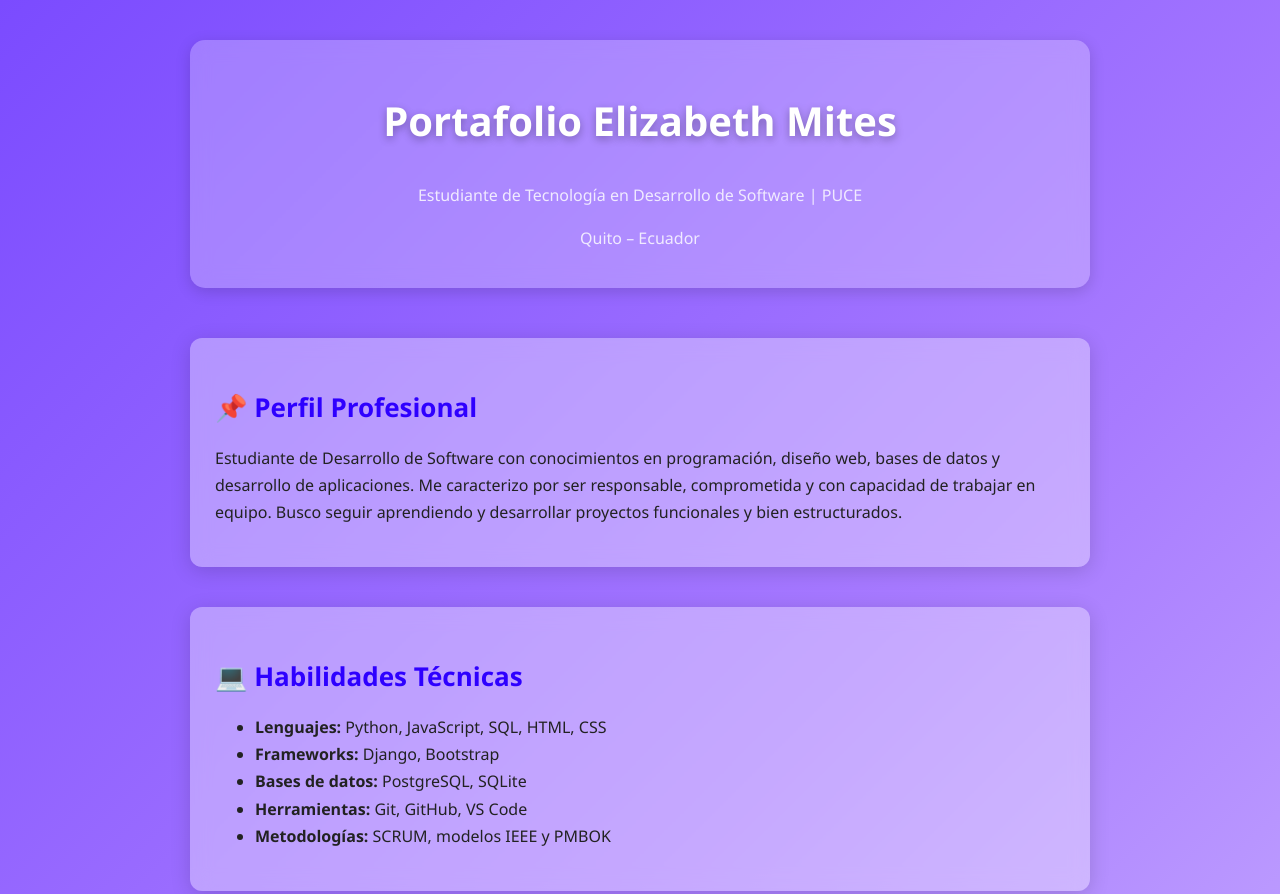
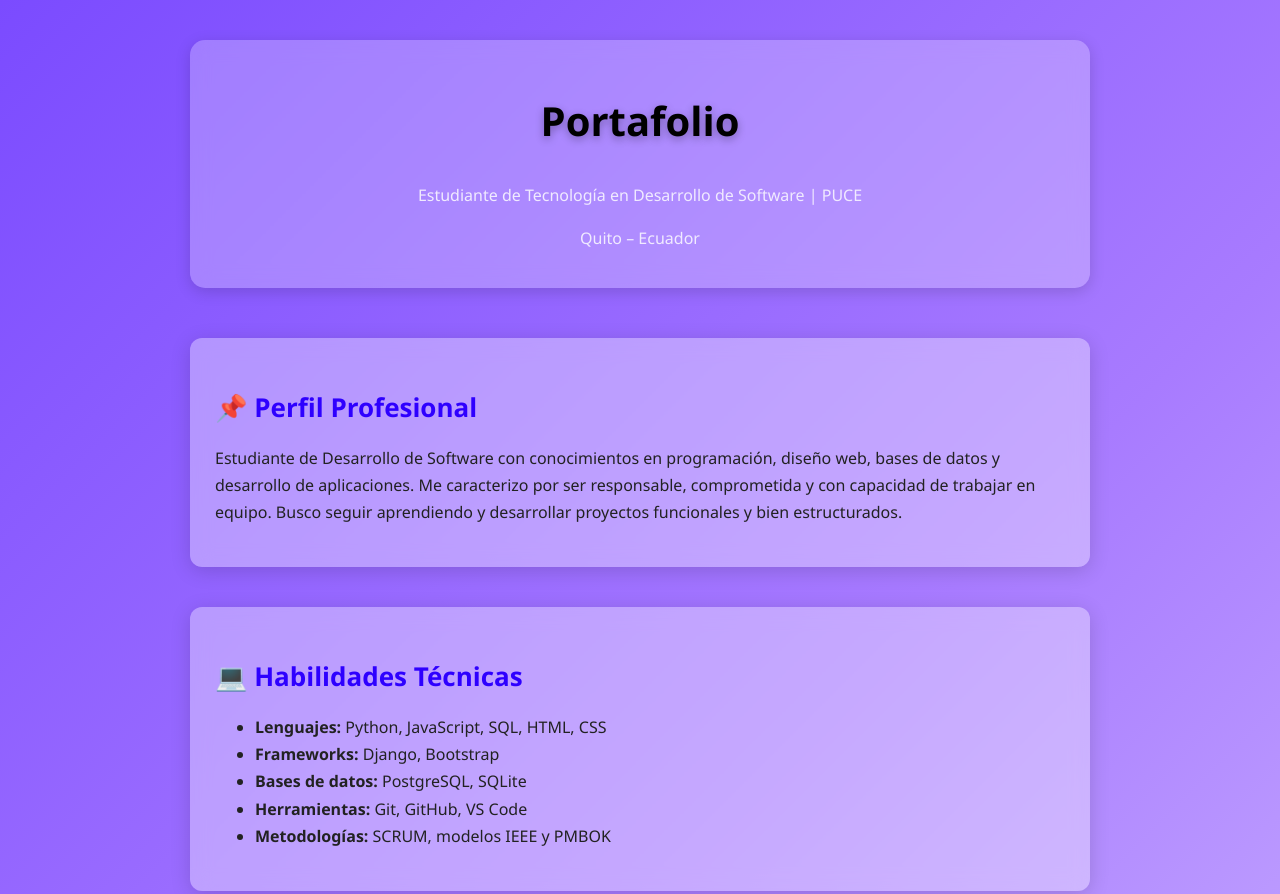
Before and after one commit to elizabeth27256/PORTAFOLIO, a plain HTML site: page index.html in a window 1280 px wide. Shown: the top 894 px of the page. Drawn offline with Linux system fonts and the light colour scheme.

Commit message:
Portafolio

```diff
--- a/index.html
+++ b/index.html
@@ -2,7 +2,7 @@
 <html lang="es">
 <head>
     <meta charset="UTF-8">
-    <title>Portafolio de Elizabeth Mites</title>
+    <title>Portafolio Elizabeth Mites</title>
     <link rel="stylesheet" href="styles.css">
 </head>
 <body>
@@ -10,7 +10,7 @@
 <div class="container">
 
     <div class="header">
-        <h1>Portafolio Elizabeth Mites</h1>
+        <h1>Portafolio</h1>
         <p>Estudiante de Tecnología en Desarrollo de Software | PUCE</p>
         <p>Quito – Ecuador</p>
     </div>
--- a/styles.css
+++ b/styles.css
@@ -34,7 +34,7 @@ body {
 
 .header h1 {
     font-size: 40px;
-    color: #ffffff;
+    color: black;
     text-shadow: 0 3px 8px rgba(0,0,0,0.3);
 }
 
```
